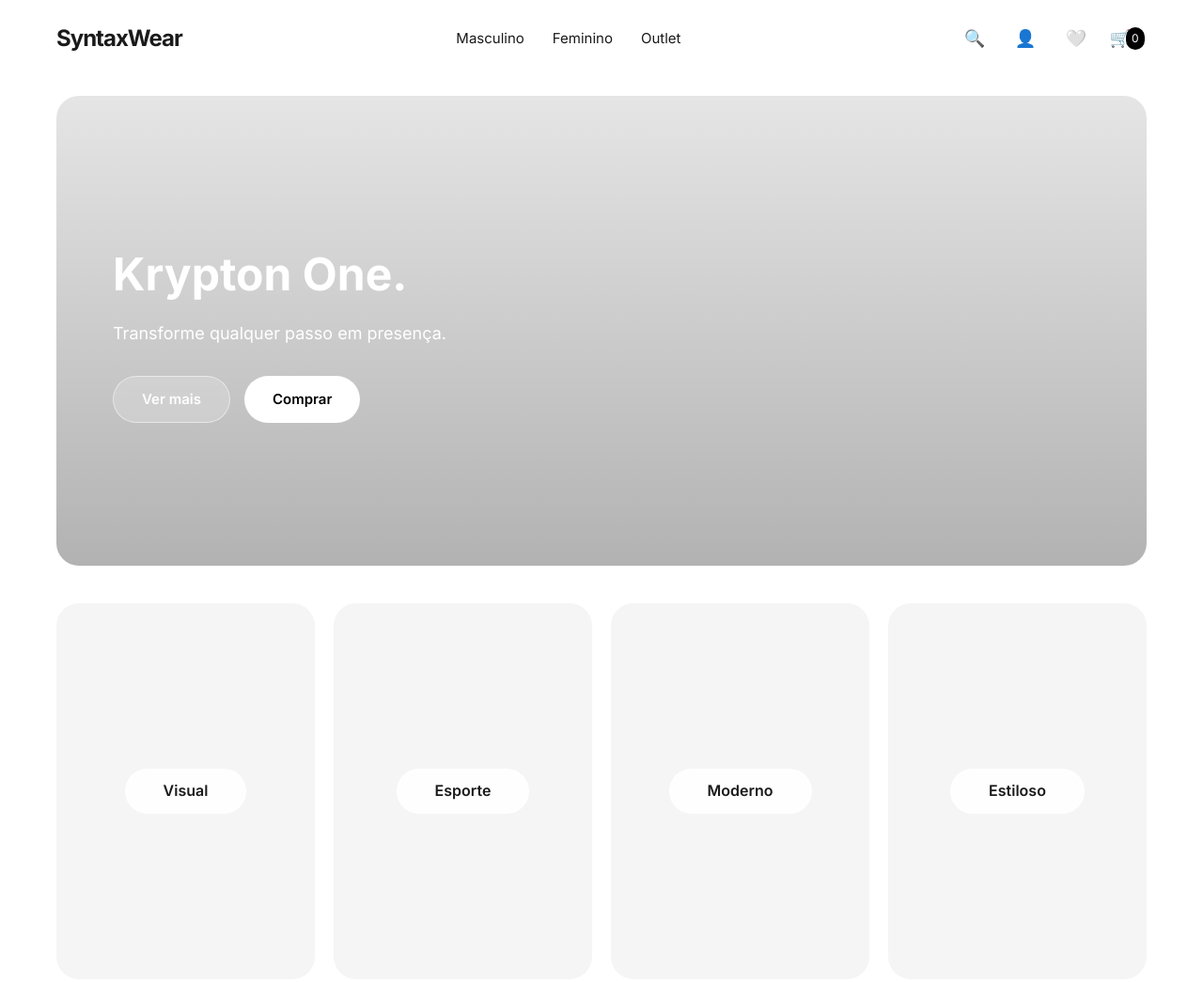
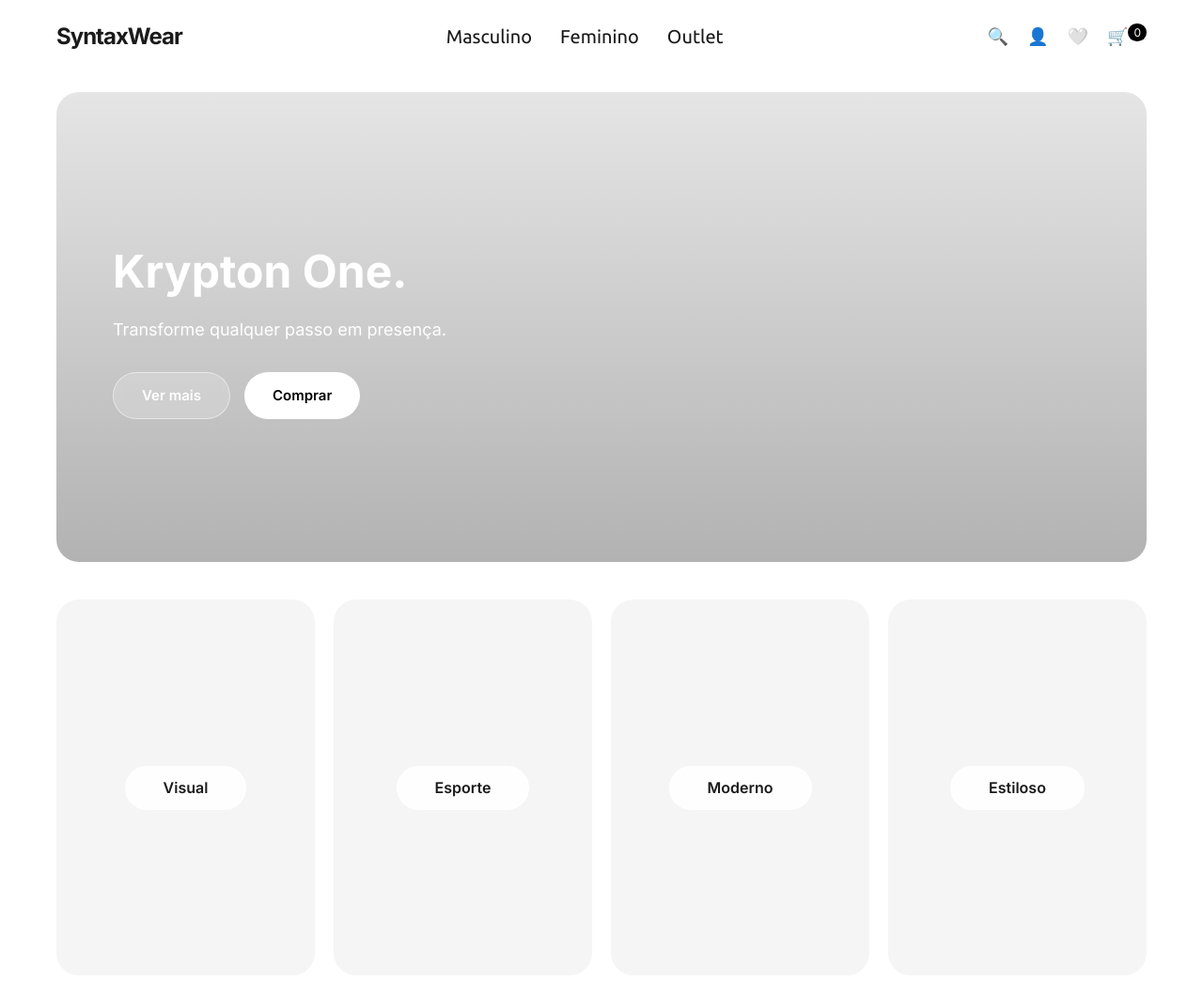
Before and after one commit to Ana-Karoline-Tech/E-commerce-SytaxWear-DevEmDobro, a website: page index.html in a window 1280 px wide. Shown: the top 1045 px of the page at 94% size. Drawn offline with Linux system fonts and the light colour scheme.

Commit message:
style: ajusta a indentação e formatação do arquivo header.css para melhor legibilidade

```diff
--- a/css/header.css
+++ b/css/header.css
@@ -25,8 +25,11 @@
 }
 
 .navbar__link {
-  font-weight: 500;
-  font-size: 15px;
+    font-family: 'Ubuntu', sans-serif;
+    font-weight: 400;
+    font-size: 20px;
+    line-height: 28px;
+    letter-spacing: 0%;
     transition: var(--transition);
     text-decoration: none;
     color: inherit;
@@ -38,30 +41,15 @@
 
 .header__icons {
     display: flex;
-  gap: 12px;
+    gap: 20px;
     align-items: center;
 }
 
-.header__icon-link,
-.header__cart-link {
-  display: inline-flex;
-  align-items: center;
-  justify-content: center;
-  width: 42px;
-  height: 42px;
+.header__icon-link, .header__cart-link {
     font-size: 18px;
+    transition: var(--transition);
     text-decoration: none;
     color: inherit;
-  border-radius: 50%;
-  transition:
-    background-color 0.2s ease,
-    transform 0.2s ease;
-}
-
-.header__icon-link:hover,
-.header__cart-link:hover {
-  background-color: rgba(255, 255, 255, 0.1);
-  transform: translateY(-1px);
 }
 
 .header__cart-count {
```
Lines whose indentation alone changed are shown as unchanged.
